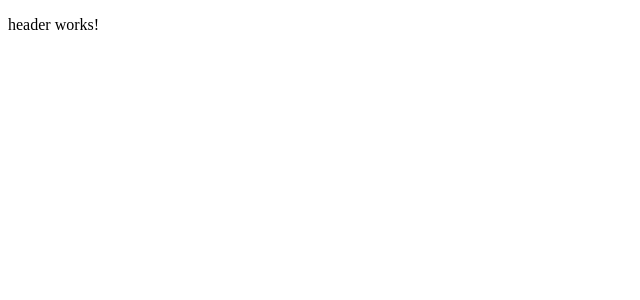
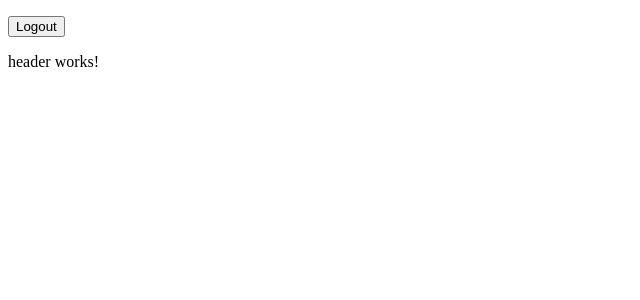
Before and after one commit to diego939/sistema-escuela-frontend-angular, an Angular app: page /pages in a window 1280 px wide. Shown: the top 300 px of the page, without its empty margins (0-640 px from the left). Built offline with nearby package versions, Linux system fonts and the light colour scheme.

Commit message:
fix add logout

```diff
--- a/src/app/core/services/menu.service.ts
+++ b/src/app/core/services/menu.service.ts
@@ -19,7 +19,11 @@ export class MenuService {
   }
 
   cargarDesdeStorage() {
+  if (typeof localStorage !== 'undefined') {
     const data = localStorage.getItem('menus');
-    if (data) this.menusSubject.next(JSON.parse(data));
+    if (data) {
+      this.menusSubject.next(JSON.parse(data));
+    }
   }
 }
+}
--- a/src/app/layout/sidebar/sidebar.component.html
+++ b/src/app/layout/sidebar/sidebar.component.html
@@ -5,3 +5,4 @@
     </a>
   </li>
 </ul>
+<button (click)="logout()">Logout</button>
--- a/src/app/layout/sidebar/sidebar.component.ts
+++ b/src/app/layout/sidebar/sidebar.component.ts
@@ -2,6 +2,7 @@ import { Component } from '@angular/core';
 import { MenuService } from '../../core/services/menu.service';
 import { CommonModule, NgFor } from '@angular/common';
 import { RouterModule } from '@angular/router';
+import { AuthService } from '../../core/services/auth.service';
 
 @Component({
   selector: 'app-sidebar',
@@ -19,4 +20,8 @@ ngOnInit() {
   this.menuService.menus$.subscribe(m => this.menus = m);
   this.menuService.cargarDesdeStorage();
 }
+
+logout() {
+  AuthService.prototype.logout();
 }
+}
```
